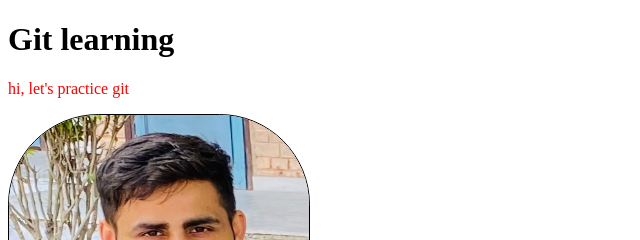
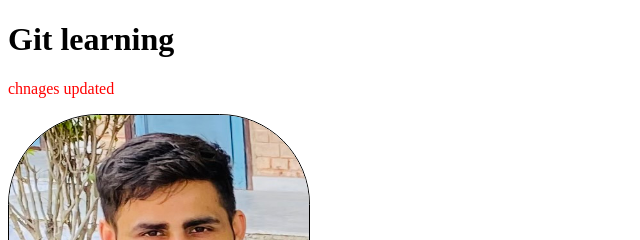
Before and after one commit to lchoudhary05/learningGit, a plain HTML site: page index.html in a window 1280 px wide. Shown: the top 240 px of the page, 0-640 px from the left. Drawn offline with Linux system fonts and the light colour scheme.

Commit message:
Another commit to see changes

```diff
--- a/index.html
+++ b/index.html
@@ -7,7 +7,7 @@
   </head>
   <body>
     <h1>Git learning</h1>
-    <p style="color: red">hi, let's practice git</p>
+    <p style="color: red">chnages updated</p>
     <div class="main"><img src="./IMG_8715.jpeg" alt="mypic" /></div>
   </body>
 </html>
```
